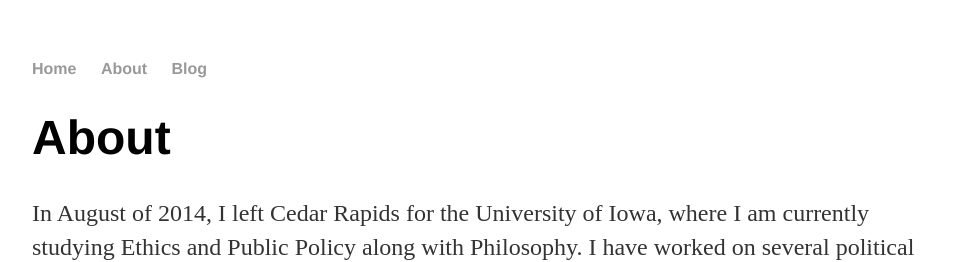
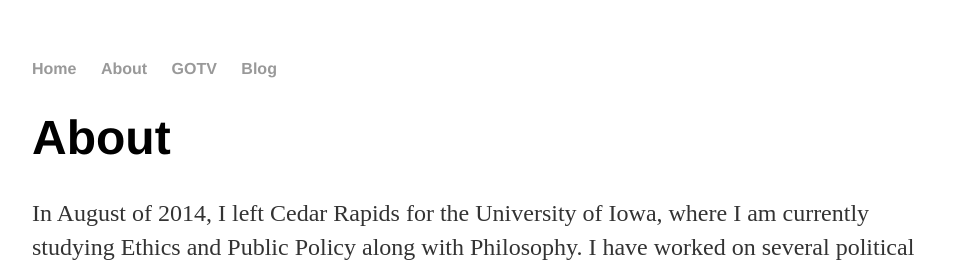
Before and after one commit to peterklop/peterklop.github.io, a Jekyll site: the page built from about/index.html, in a window 1280 px wide. Shown: the top 262 px of the page, without its empty margins (160-1119 px from the left). Built offline with Jekyll 4.4.1, drawn with Linux system fonts in a browser that asks for light colours.

Commit message:
Update default.html

```diff
--- a/_layouts/default.html
+++ b/_layouts/default.html
@@ -10,6 +10,7 @@
 	    		<ul>
 	        		<li><a href="/">Home</a></li>
 		        	<li><a href="/about">About</a></li>
+		        	<li><a href="/GOTV">GOTV</a></li>
 	        		<!-- <li><a href="/cv">CV</a></li> -->
 	        		<li><a href="/blog">Blog</a></li>
 	    		</ul>
```
